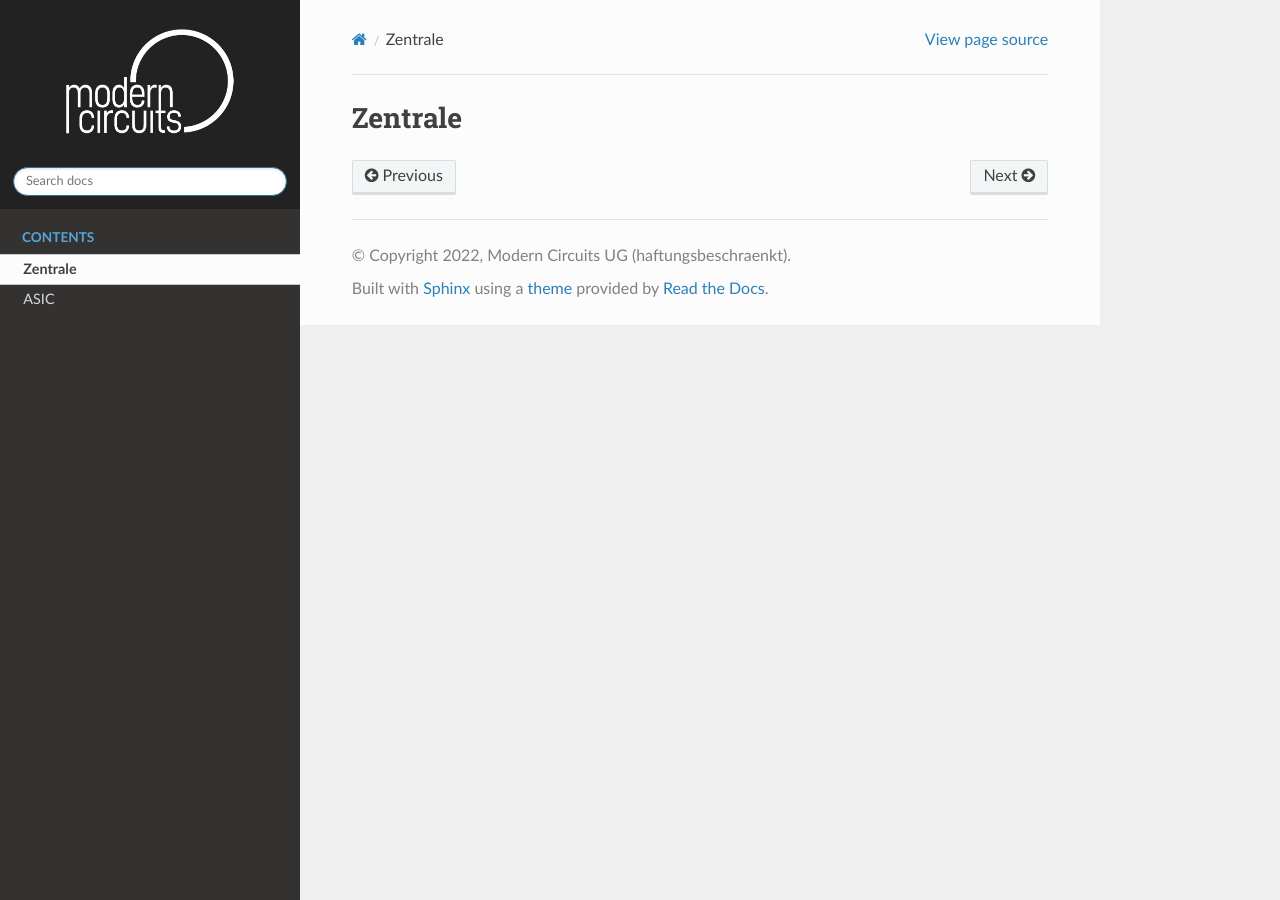
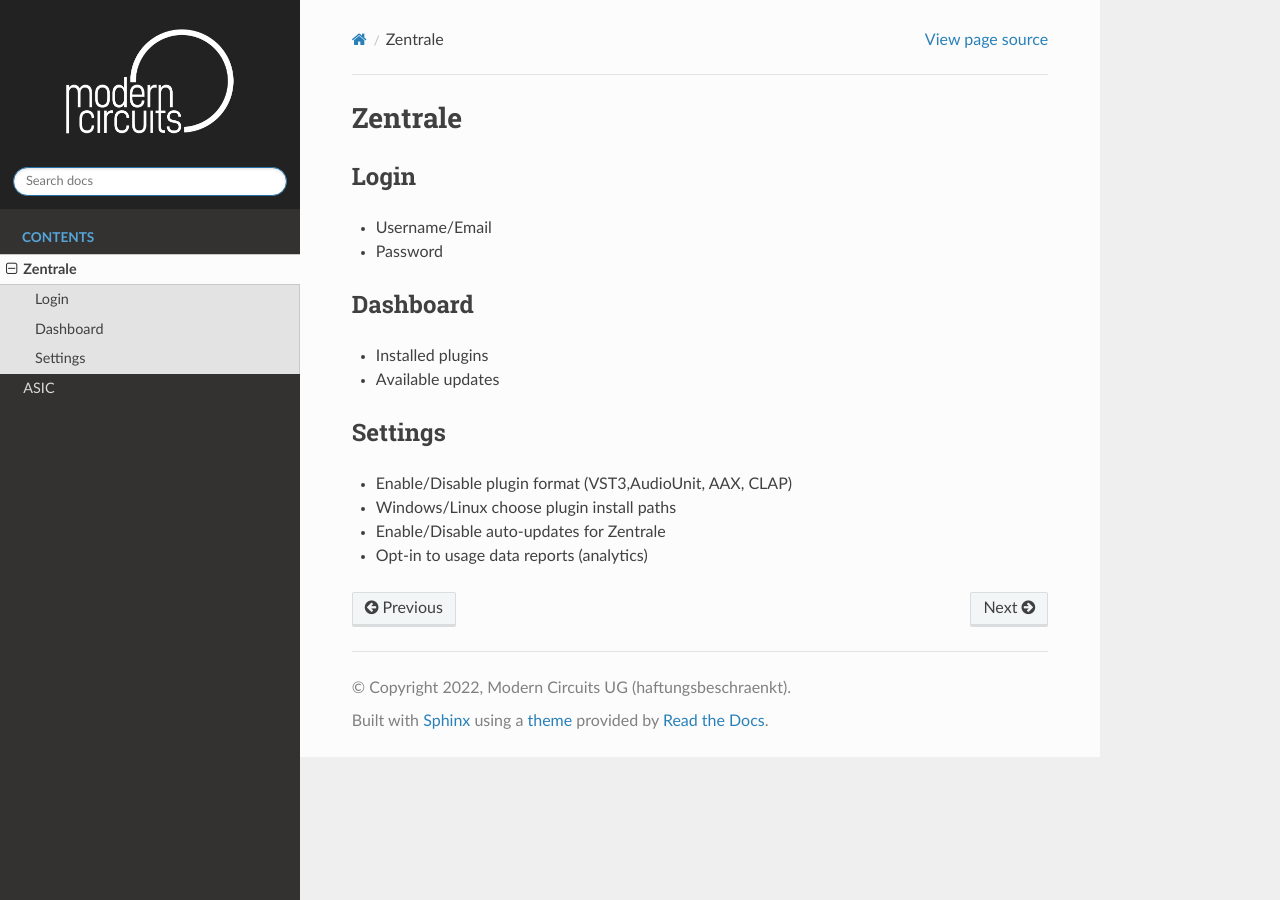
Before and after one commit to ModernCircuits/Documentation, a Sphinx documentation site: the page built from source/Zentrale/index.md, in a window 1280 px wide. Built offline with Sphinx 7.4.7 and the Read the Docs theme 2.0.0, drawn with Linux system fonts in a browser that asks for light colours.

Commit message:
Add layout for Zentrale

````diff
--- a/source/Zentrale/index.md
+++ b/source/Zentrale/index.md
@@ -6,3 +6,20 @@ maxdepth: 2
 caption: Contents
 ---
 ```
+
+## Login
+
+- Username/Email
+- Password
+
+## Dashboard
+
+- Installed plugins
+- Available updates
+
+## Settings
+
+- Enable/Disable plugin format (VST3,AudioUnit, AAX, CLAP)
+- Windows/Linux choose plugin install paths
+- Enable/Disable auto-updates for Zentrale
+- Opt-in to usage data reports (analytics)
````
